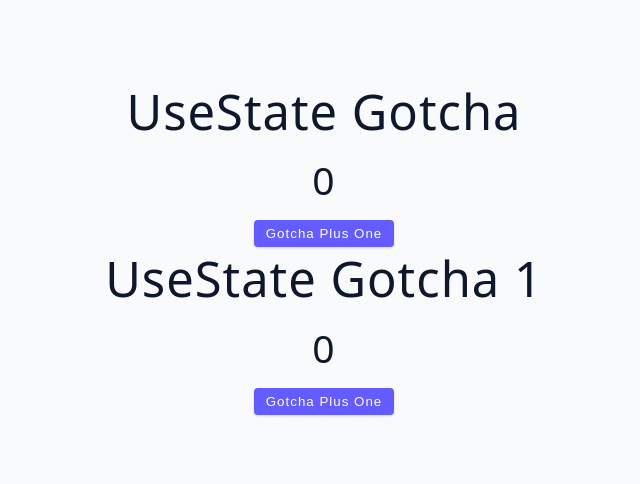
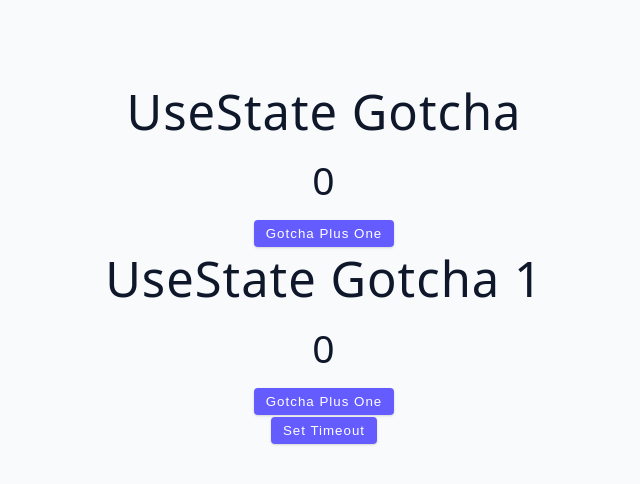
Before and after one commit to Newbie814/react_hook_projs, a React (Vite) app: page / in a window 1280 px wide. Shown: the top 484 px of the page, without its empty margins (316-956 px from the left). Built offline with nearby package versions, Linux system fonts and the light colour scheme; the HTML template or start-up script is replaced by a standard one.

Commit message:
tracking prevState while using setTimeout

```diff
--- a/src/tutorial/01-useState/UseStateGotcha1.jsx
+++ b/src/tutorial/01-useState/UseStateGotcha1.jsx
@@ -17,6 +17,26 @@ const UseStateGotcha1 = () => {
     });
   };
 
+  //
+  // const handleClickWithTimeout = () => {
+  //   setTimeout(() => {
+  //     console.log('clicked');
+  //     setGotcha(gotcha + 1);
+  //   }, 3000);
+  // };  result will still be 1 with multple clicks, because state isn't updated immediately, it is referencing initial state everytime you click
+
+  // will work because we are passing a function to setState that receives the previous state as an argument and returns the new state
+  const handleClickWithTimeout = () => {
+    setTimeout(() => {
+      console.log('clicked');
+      return setGotcha((currentState) => {
+        const newState = currentState + 1;
+        console.log(newState);
+        return newState;
+      });
+    }, 3000);
+  };
+
   return (
     <>
       <h1>UseState Gotcha 1</h1>
@@ -24,6 +44,10 @@ const UseStateGotcha1 = () => {
       <button onClick={gotchaHandler} className='btn'>
         gotcha plus one
       </button>
+      <br />
+      <button onClick={handleClickWithTimeout} className='btn'>
+        set timeout
+      </button>
     </>
   );
 };
```
